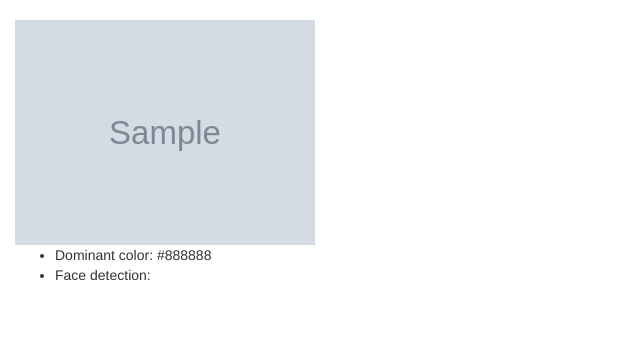
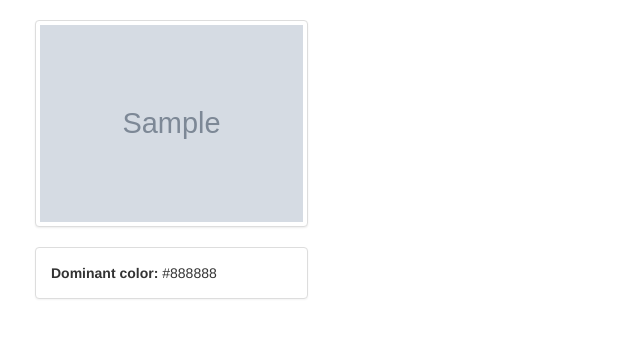
Before and after one commit to JungesAngebot/thumbnail-extractor, a Flask app: template templates/index.html in a window 1280 px wide. Shown: the part 51-389 px from the top of the page, without its empty margins (0-640 px from the left). Run offline with Flask 2, Linux system fonts and the light colour scheme; the template is opened without the code that fills it: most values are stand-ins (such as "Sample title", 1, 10 or a date in 2020); grey boxes marked "Sample" are stand-in pictures; style sheets or scripts are compiled from the project's sources; some libraries are stand-ins or nearby versions.

Commit message:
- slider margin

```diff
--- /dev/null
+++ b/static/sass/_layout.scss
@@ -0,0 +1,4 @@
+.item {
+  margin-left: 20px;
+  margin-right: 20px;
+}
--- a/static/sass/style.scss
+++ b/static/sass/style.scss
@@ -1,3 +1,4 @@
 @import "owl.carousel";
 @import "owl.theme";
 @import "owl.transitions";
+@import "layout";
--- a/templates/index.html
+++ b/templates/index.html
@@ -5,15 +5,19 @@
         <div class="row">
             <div class="col-lg-12">
                 <div class="owl-carousel owl-theme">
-                {% for image in images %}
-                    <div class="item">
-                        <img src="{{ url_for('static', filename='images/' + image.static_url_ref) }}" width="300">
-                        <ul>
-                            <li>Dominant color: {{ image.dominant_color }}</li>
-                            <li>Face detection:</li>
-                        </ul>
-                    </div>
-                {% endfor %}
+                    {% for image in images %}
+                        <div class="item">
+                            <div class="thumbnail">
+                                <img src="{{ url_for('static', filename='images/' + image.static_url_ref) }}"
+                                     width="300">
+                            </div>
+                            <div class="panel panel-default">
+                                <div class="panel-body">
+                                    <strong>Dominant color:</strong> {{ image.dominant_color }}
+                                </div>
+                            </div>
+                        </div>
+                    {% endfor %}
                 </div>
             </div>
         </div>
```
